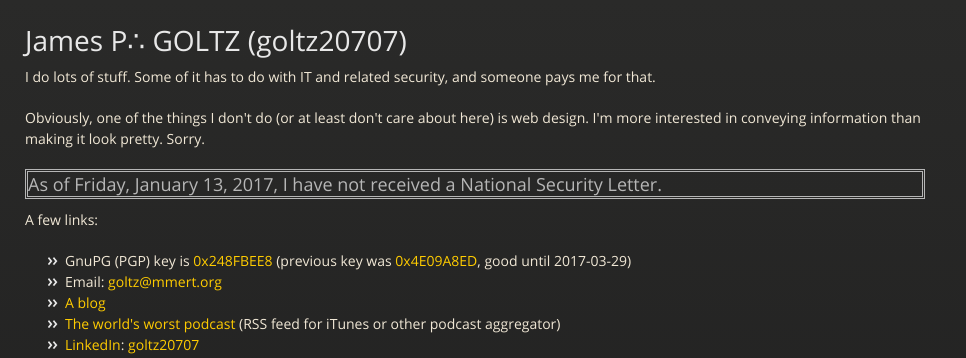
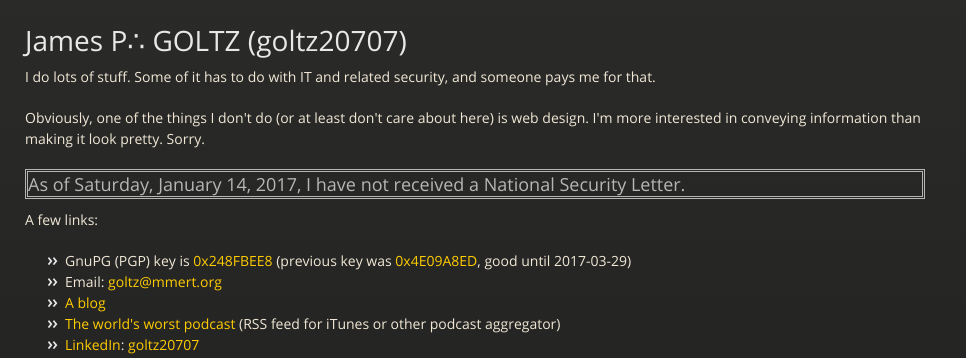
Before and after one commit to goltz20707/goltz20707.github.io, a Jekyll site: the page built from index.html, in a window 1280 px wide. Shown: the top 358 px of the page, without its empty margins (0-966 px from the left). Built offline with Jekyll 4.4.1, drawn with Linux system fonts in a browser that asks for light colours.

Commit message:
Update nsl.html

```diff
--- a/_includes/nsl.html
+++ b/_includes/nsl.html
@@ -3,6 +3,6 @@ date '+%A, %B %e, %Y,'
  -->
 <h3 style="border: double">As of
 
-Friday, January 13, 2017,
+Saturday, January 14, 2017,
 
 I have not received a National Security Letter.</h3>
```
